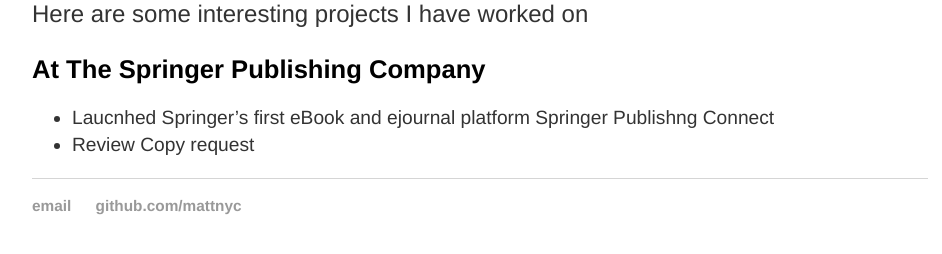
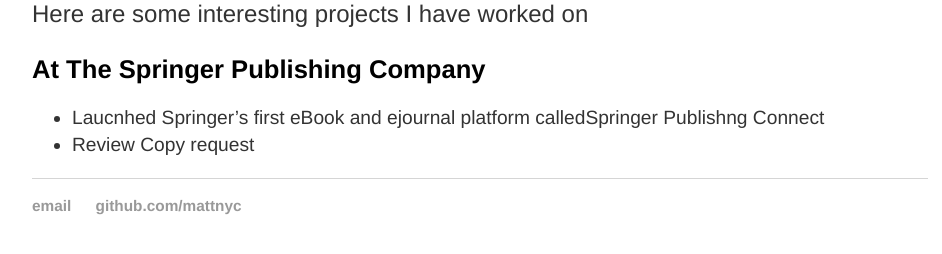
Before and after one commit to mattznyc/mattznyc.github.io, a Jekyll site: the page built from index.md, in a window 1280 px wide. Shown: the part 300-554 px from the top of the page, without its empty margins (160-1102 px from the left). Built offline with Jekyll 4.4.1, drawn with Linux system fonts in a browser that asks for light colours.

Commit message:
Update index.md

```diff
--- a/index.md
+++ b/index.md
@@ -9,5 +9,5 @@
 Here are some interesting projects I have worked on
 ## At The Springer Publishing Company
 
-* Laucnhed Springer's first eBook and ejournal platform Springer Publishng Connect
+* Laucnhed Springer's first eBook and ejournal platform calledSpringer Publishng Connect
 * Review Copy request
```
